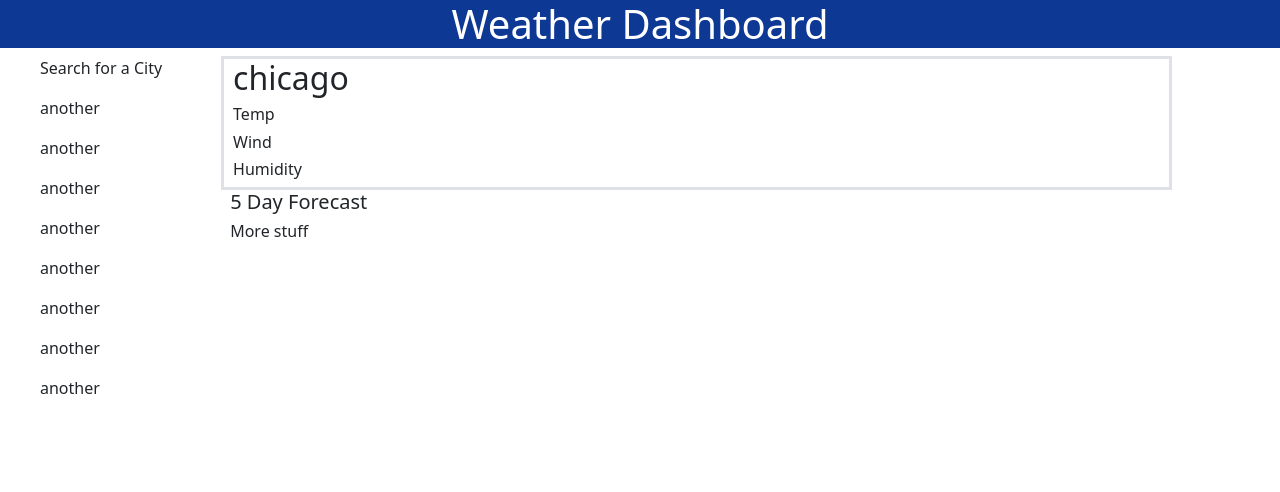
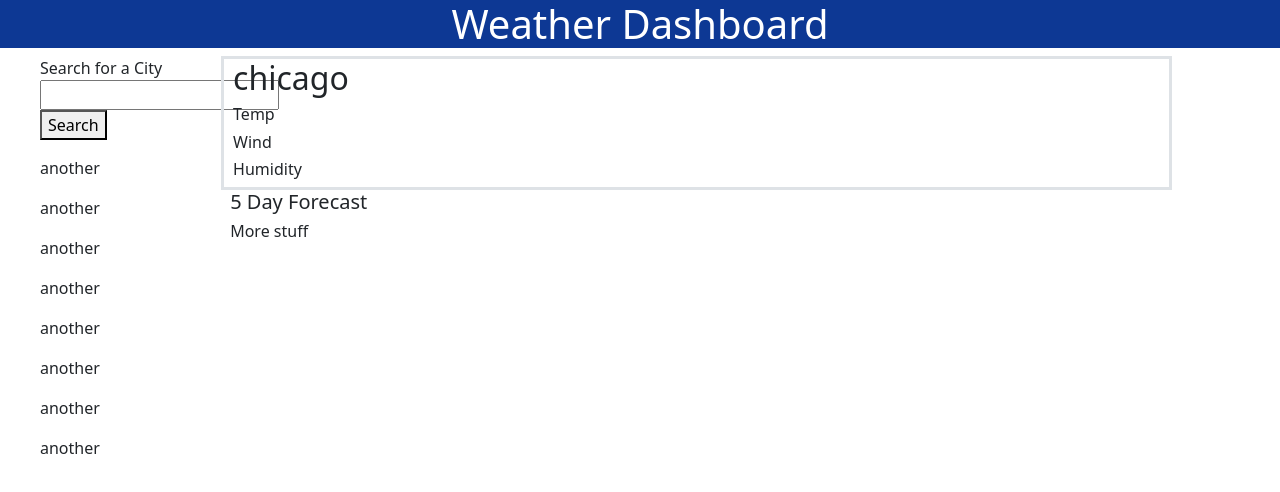
Before and after one commit to Bootcamp74/Weather-Dashboard, a plain HTML site: page index.html in a window 1280 px wide. Drawn offline with nearby package versions, Linux system fonts and the light colour scheme; no server answers.

Commit message:
Update index.html

```diff
--- a/index.html
+++ b/index.html
@@ -19,7 +19,10 @@
 
     <main class="row ps-1">
         <aside class="col-lg-2 ps-5">
-            <p>Search for a City</p>
+            <p>Search for a City
+            <input id="citysearch"></input>
+            <Button id = "search">Search</Button>
+            </p>
             <p>another</p>
             <p>another</p>
             <p>another</p>
@@ -29,8 +32,8 @@
             <p>another</p>
             <p>another</p>
 
+        </aside>
 
-        </aside>
 
 <!-- Main Title Block -->
 
```
Lines whose indentation alone changed are shown as unchanged.
